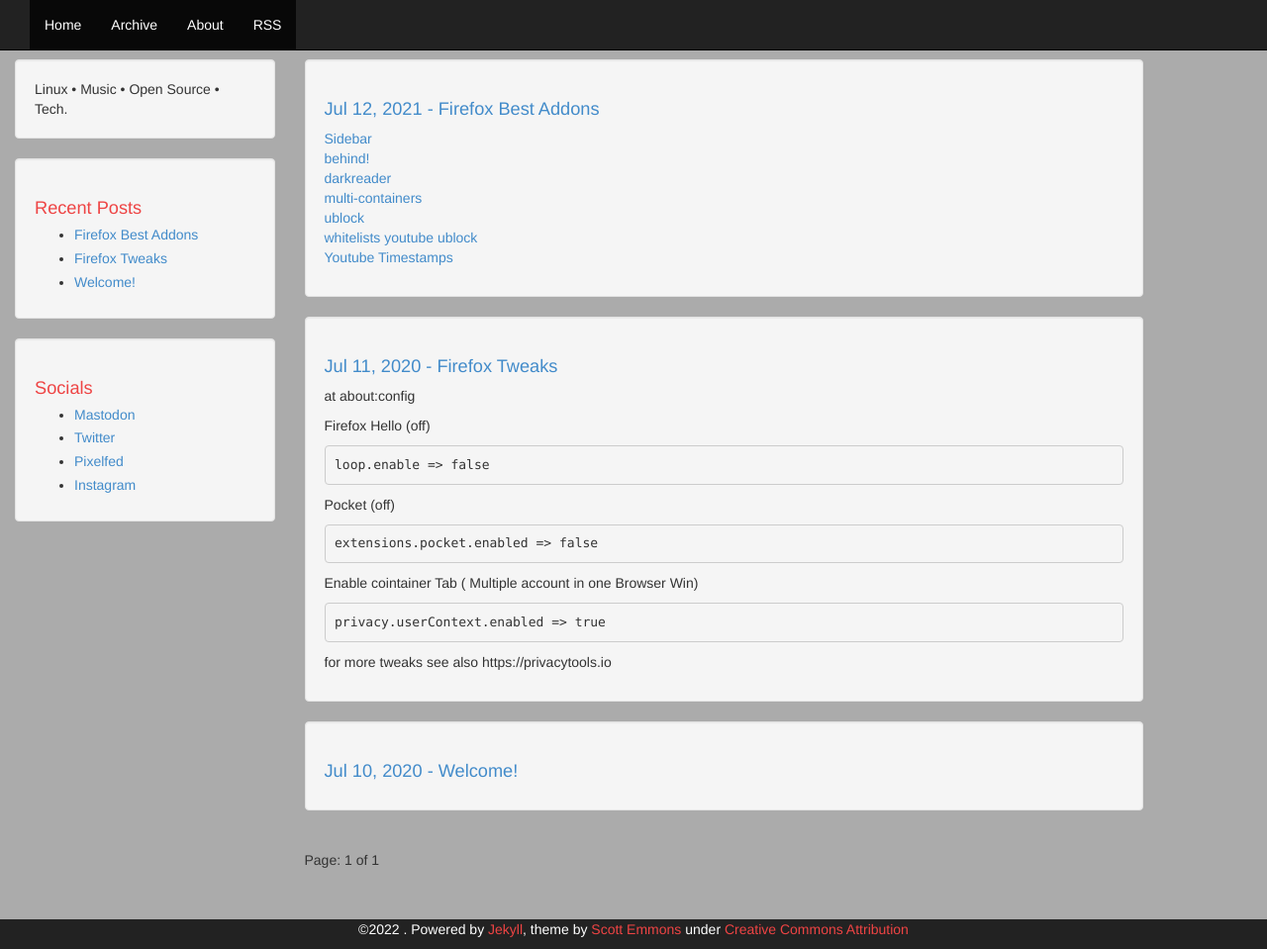
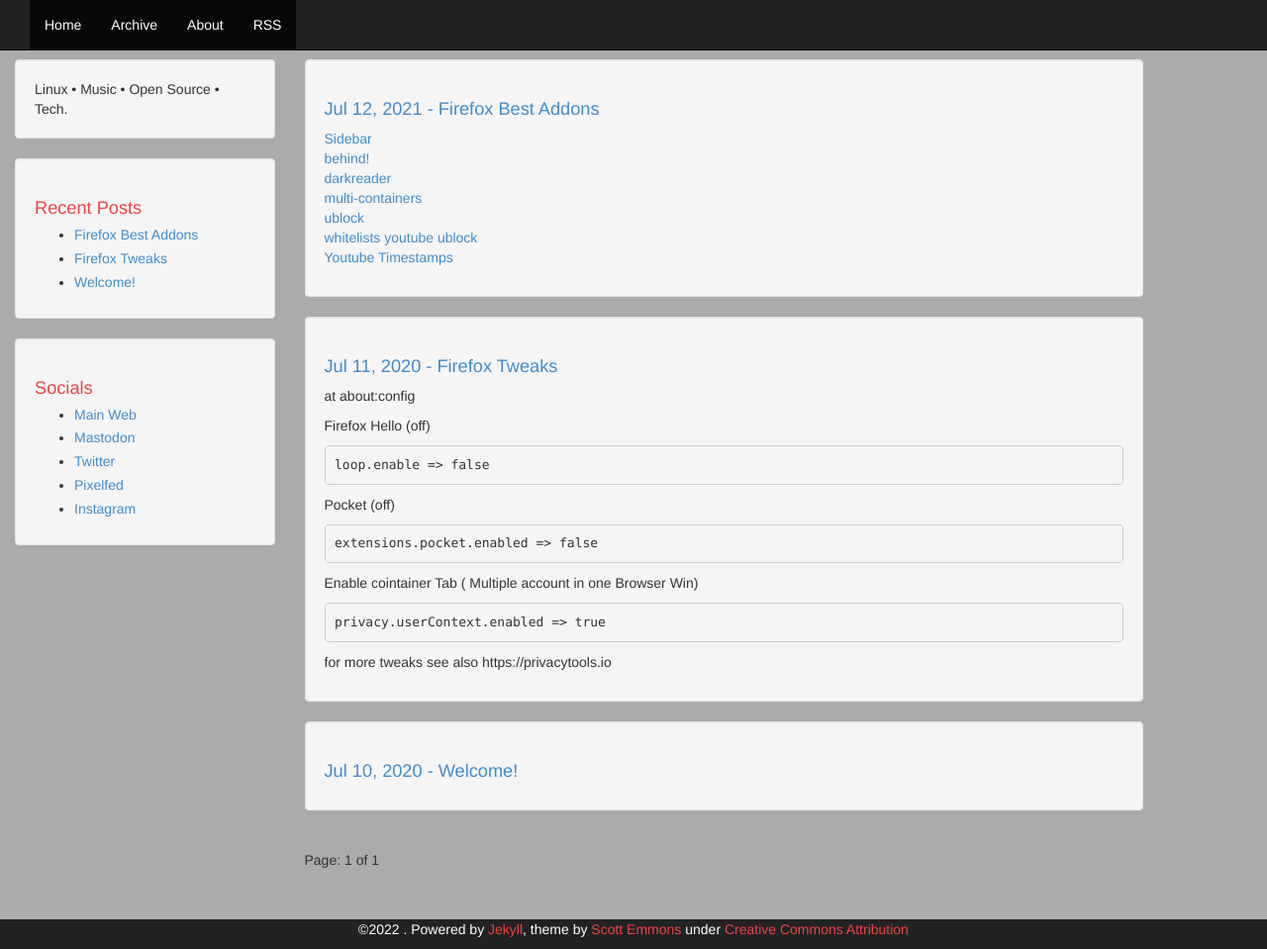
Before and after one commit to marekpistorius/blog.github.io, a Jekyll site: the page built from index.html, in a window 1280 px wide and 959 px high. Shown: the whole window at 99% size. Built offline with Jekyll 4.4.1, drawn with Linux system fonts in a browser that asks for light colours; the list of posts is cut into pages by our own code.

Commit message:
Update links-list.html

```diff
--- a/_includes/links-list.html
+++ b/_includes/links-list.html
@@ -1,5 +1,6 @@
 <h1>Socials</h1>
 <ul>
+  <li><a href="https://maniu.eu">Main Web</a></li>
   <li><a href="https://mstdn.io/@monkey_maniu">Mastodon</a></li>
   <li><a href="https://twitter.com/monkey_maniu">Twitter</a></li>
   <li><a href="https://shared.graphics/@monkey_maniu">Pixelfed</a></li>
```
